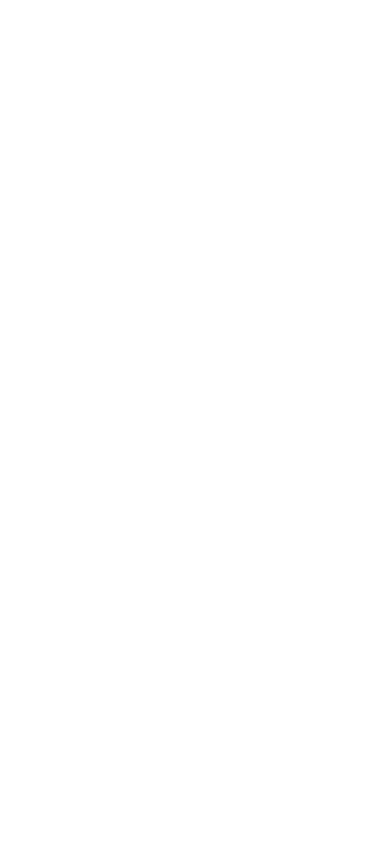
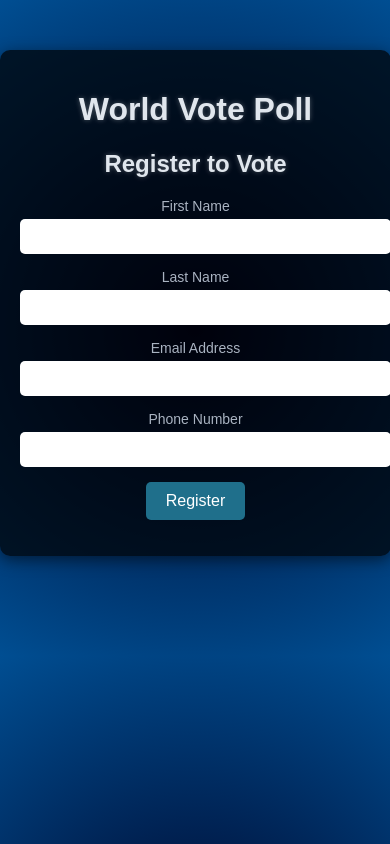
Before and after one commit to sakanayakedo/vote-poll, a plain HTML site: page index.html in a window 390 px wide. Drawn offline with Linux system fonts and the light colour scheme.

Commit message:
Update index.html

```diff
--- a/index.html
+++ b/index.html
@@ -83,3 +83,52 @@
                 opacity: 1;
             }
         }
+
+        /* Responsive adjustments */
+        @media (max-width: 480px) {
+            .container {
+                width: 90%;
+                margin-top: 50px;
+            }
+        }
+    </style>
+</head>
+<body>
+    <div class="stars"></div>
+
+    <div class="container">
+        <h1>World Vote Poll</h1>
+
+        <div id="registration-section">
+            <h2>Register to Vote</h2>
+            <div class="form-group">
+                <label for="firstName">First Name</label>
+                <input type="text" id="firstName" required>
+            </div>
+            <div class="form-group">
+                <label for="lastName">Last Name</label>
+                <input type="text" id="lastName" required>
+            </div>
+            <div class="form-group">
+                <label for="email">Email Address</label>
+                <input type="email" id="email" required>
+            </div>
+            <div class="form-group">
+                <label for="phone">Phone Number</label>
+                <input type="text" id="phone" required>
+            </div>
+            <button class="button" onclick="register()">Register</button>
+            <p id="registrationMessage"></p>
+        </div>
+
+        <div id="vote-section" style="display: none;">
+            <h2>Who would you like to vote for?</h2>
+            <button class="button" onclick="submitVote('Donald J. Trump')">Donald J. Trump</button>
+            <button class="button" onclick="submitVote('Kamala Harris')">Kamala Harris</button>
+            <p id="response"></p>
+        </div>
+    </div>
+
+    <script src="script.js"></script>
+</body>
+</html>
```
